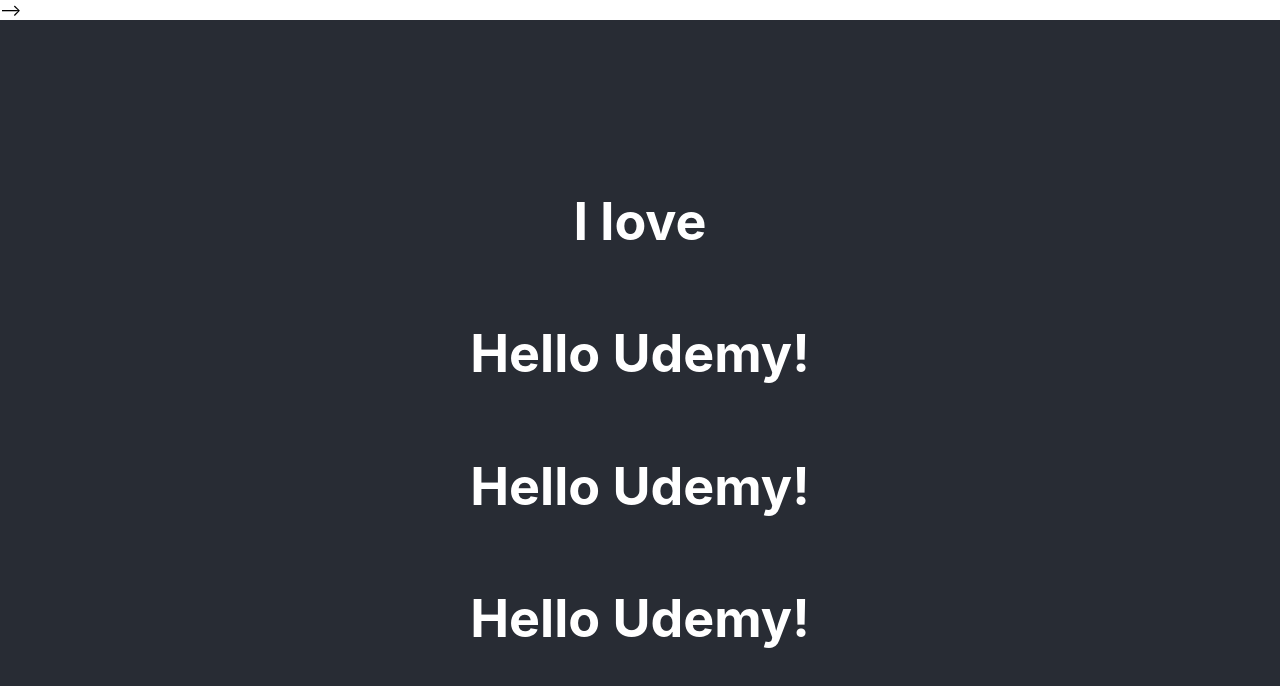
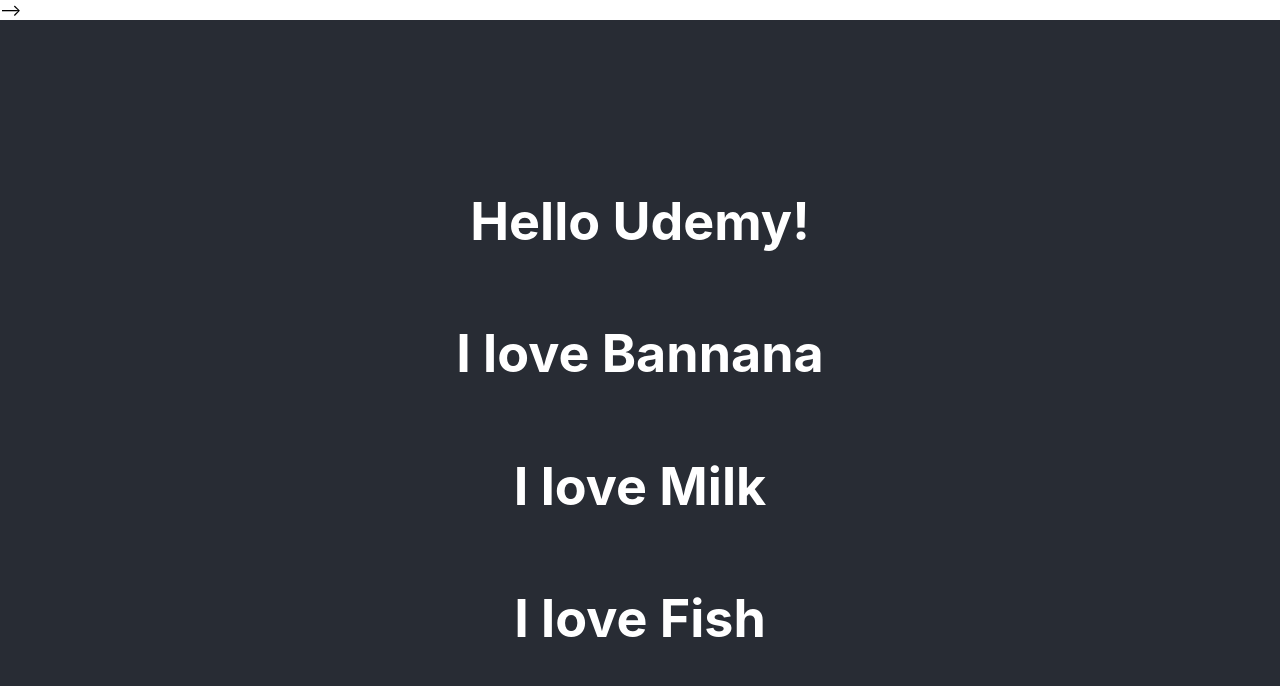
Before and after one commit to MansoorRafiq/Dervaish-Travels, a React (Create React App) app in the folder react-smile/: page / in a window 1280 px wide. Shown: the top 686 px of the page. Built offline with nearby package versions, Linux system fonts and the light colour scheme.

Commit message:
1 file modified

```diff
--- a/react-smile/src/App.js
+++ b/react-smile/src/App.js
@@ -1,16 +1,16 @@
 import logo from './logo.svg';
 import './App.css';
-import Name from './components/Hello'
+import Favorite from './components/Hello'
 import Learning from './components/Learning'
 
 function App() {
   return (
     <div className="App">
       <header className="App-header">
-        <Name/>
-        <Learning name='Bannana'/>
-        <Learning name='Fish'/>
-        <Learning name='Milk'/>
+        <Learning/>
+        <Favorite name='Bannana'/>
+        <Favorite name='Milk'/>
+        <Favorite name='Fish'/>
       </header>
     </div>
   );
```
